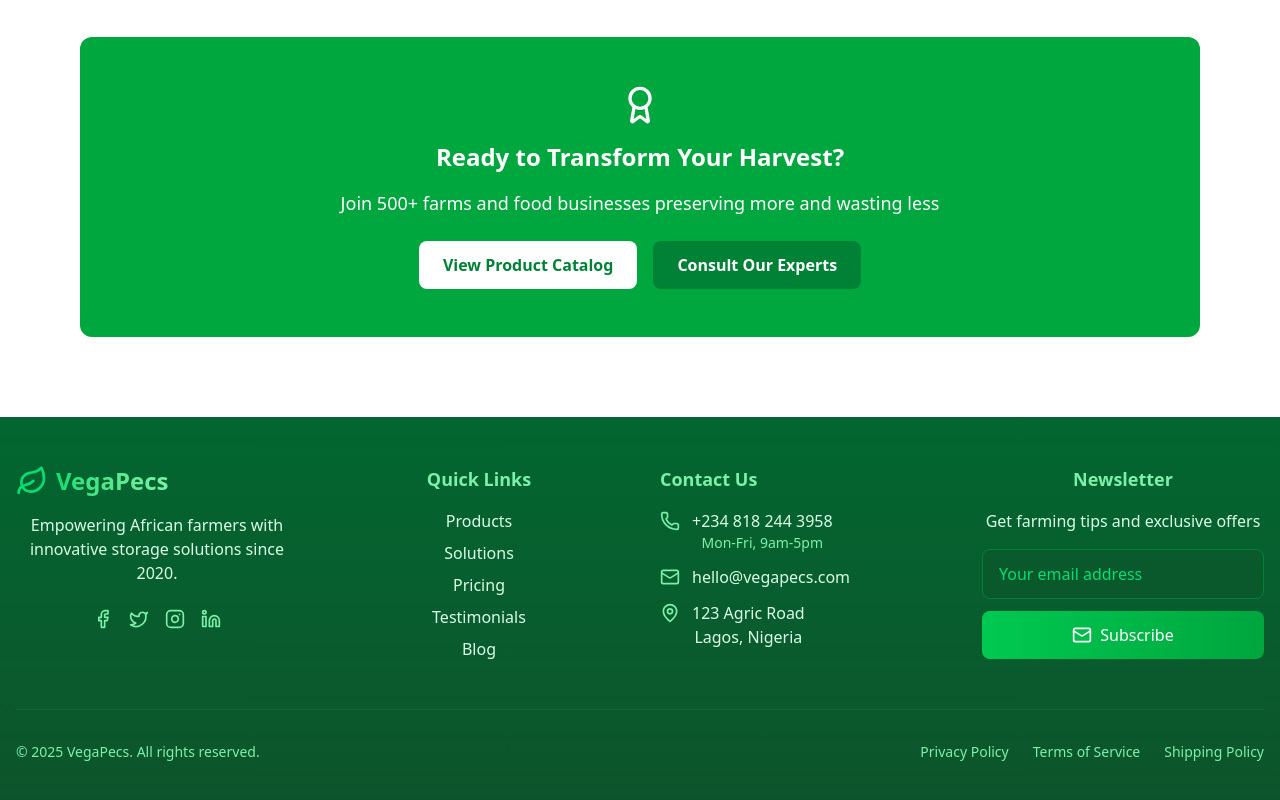
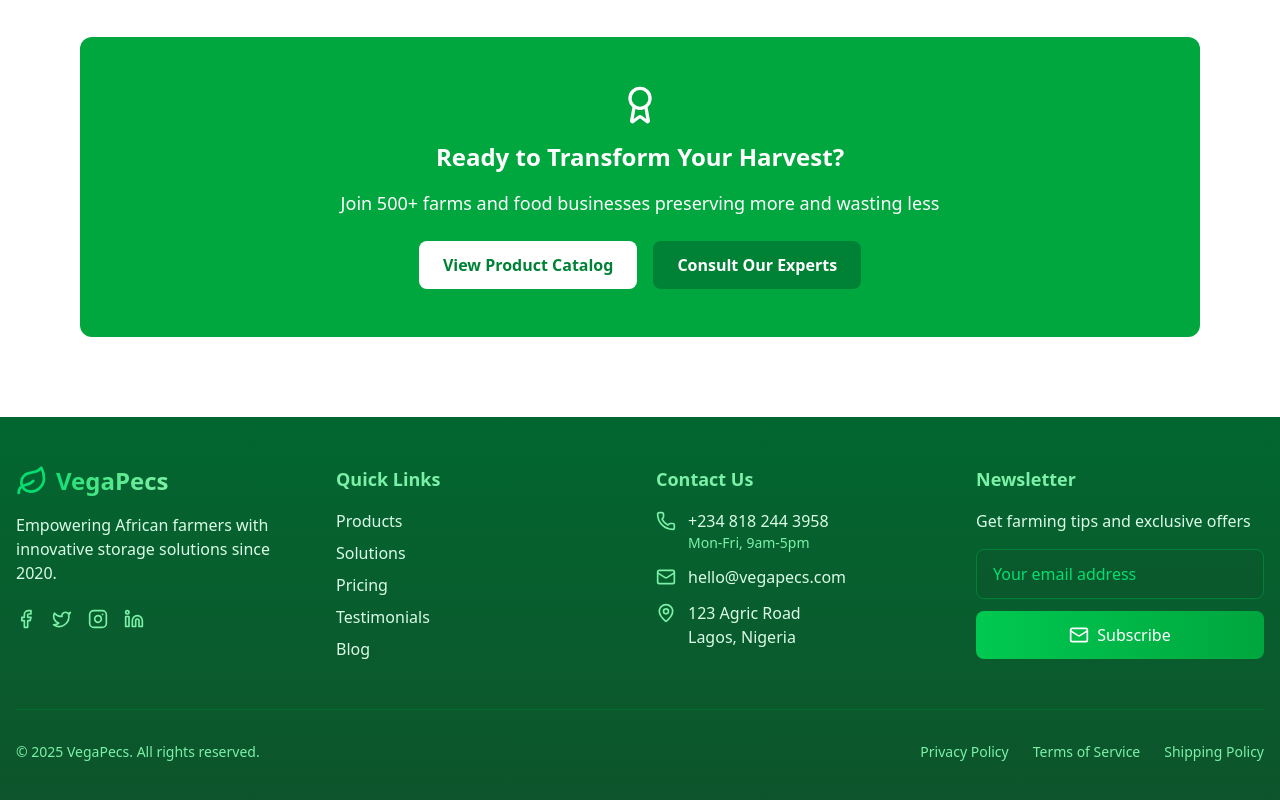
Before and after one commit to ukeje71/Vegapecs, a React (Vite) app: page / in a window 1280 px wide. Shown: the part 5742-6542 px from the top of the page. Built offline with nearby package versions, Linux system fonts and the light colour scheme.

Commit message:
Feature:Added form spree

```diff
--- a/package.json
+++ b/package.json
@@ -10,6 +10,7 @@
     "preview": "vite preview"
   },
   "dependencies": {
+    "@formspree/react": "^3.0.0",
     "@tailwindcss/vite": "^4.1.10",
     "framer-motion": "^12.18.1",
     "lucide-react": "^0.523.0",
--- a/src/components/Footer.jsx
+++ b/src/components/Footer.jsx
@@ -1,45 +1,20 @@
 import { useState } from 'react';
-import { Phone, Mail, Instagram,MapPin, Facebook,Leaf, Twitter, Linkedin, ShoppingCart } from 'lucide-react';
+import { Phone, Mail, Instagram, MapPin, Facebook, Leaf, Twitter, Linkedin } from 'lucide-react';
+import { useForm, ValidationError } from '@formspree/react';
 
 const Footer = () => {
+  const [state, handleSubmit] = useForm("xblynllq");
   const [email, setEmail] = useState('');
-  const [isSubscribed, setIsSubscribed] = useState(false);
-  const [isLoading, setIsLoading] = useState(false);
-
-  const handleSubmit = async (e) => {
-    e.preventDefault();
-    setIsLoading(true);
-
-    try {
-      // Replace with your actual email service integration
-      const response = await fetch('https://your-email-service-api.com/subscribe', {
-        method: 'POST',
-        headers: {
-          'Content-Type': 'application/json',
-        },
-        body: JSON.stringify({ email }),
-      });
-
-      if (response.ok) {
-        setIsSubscribed(true);
-        setEmail('');
-      }
-    } catch (error) {
-      console.error('Subscription failed:', error);
-    } finally {
-      setIsLoading(false);
-    }
-  };
 
   return (
     <footer className="bg-gradient-to-b from-green-800 to-green-900 text-white">
       <div className="container mx-auto px-4 py-12">
         {/* Main Content Grid */}
-        <div className="grid grid-cols-1 md:grid-cols-4 gap-10 mb-12">
+        <div className="grid grid-cols-1 sm:grid-cols-2 lg:grid-cols-4 gap-8 mb-12">
 
           {/* Company Info */}
-          <div className="space-y-4 text-center">
-            <div className="flex items-center space-x-2">
+          <div className="space-y-4 sm:text-left text-center">
+            <div className="flex items-center justify-center sm:justify-start space-x-2">
               <Leaf className="text-green-400 w-8 h-8" />
               <span className="text-2xl font-bold bg-gradient-to-r from-green-400 to-green-300 bg-clip-text text-transparent">
                 VegaPecs
@@ -48,7 +23,7 @@ const Footer = () => {
             <p className="text-green-100">
               Empowering African farmers with innovative storage solutions since 2020.
             </p>
-            <div className="flex space-x-4 pt-2 items-center justify-center ">
+            <div className="flex space-x-4 pt-2 items-center justify-center sm:justify-start">
               {[Facebook, Twitter, Instagram, Linkedin].map((Icon, index) => (
                 <a
                   key={index}
@@ -63,7 +38,7 @@ const Footer = () => {
           </div>
 
           {/* Quick Links */}
-          <div className="text-center">
+          <div className="sm:text-left text-center">
             <h3 className="text-lg font-semibold mb-4 text-green-300">Quick Links</h3>
             <ul className="space-y-2">
               {['Products', 'Solutions', 'Pricing', 'Testimonials', 'Blog'].map((item) => (
@@ -77,24 +52,24 @@ const Footer = () => {
           </div>
 
           {/* Contact Information */}
-          <div >
+          <div className="sm:text-left text-center">
             <h3 className="text-lg font-semibold mb-4 text-green-300">Contact Us</h3>
-            <ul className="space-y-3 text-center">
-              <li className="flex md:items-start text-center">
-                <Phone className="h-5 w-5 mt-0.5 mr-3 text-green-300" />
+            <ul className="space-y-3">
+              <li className="flex items-start justify-center sm:justify-start">
+                <Phone className="h-5 w-5 mt-0.5 mr-3 text-green-300 flex-shrink-0" />
                 <div>
                   <p className="text-green-100">+234 818 244 3958</p>
                   <p className="text-sm text-green-300">Mon-Fri, 9am-5pm</p>
                 </div>
               </li>
-              <li className="flex items-start">
-                <Mail className="h-5 w-5 mt-0.5 mr-3 text-green-300" />
+              <li className="flex items-start justify-center sm:justify-start">
+                <Mail className="h-5 w-5 mt-0.5 mr-3 text-green-300 flex-shrink-0" />
                 <a href="mailto:hello@vegapecs.com" className="text-green-100 hover:text-white">
                   hello@vegapecs.com
                 </a>
               </li>
-              <li className="flex items-start">
-                <MapPin className="h-5 w-5 mt-0.5 mr-3 text-green-300" />
+              <li className="flex items-start justify-center sm:justify-start">
+                <MapPin className="h-5 w-5 mt-0.5 mr-3 text-green-300 flex-shrink-0" />
                 <address className="not-italic text-green-100">
                   123 Agric Road<br />
                   Lagos, Nigeria
@@ -104,9 +79,9 @@ const Footer = () => {
           </div>
 
           {/* Newsletter Subscription */}
-          <div className="text-center">
+          <div className="sm:text-left text-center">
             <h3 className="text-lg font-semibold mb-4 text-green-300">Newsletter</h3>
-            {isSubscribed ? (
+            {state.succeeded ? (
               <div className="bg-green-700/50 p-4 rounded-lg">
                 <p className="text-green-100 font-medium">
                   Thank you for subscribing!
@@ -123,22 +98,30 @@ const Footer = () => {
                 <form onSubmit={handleSubmit} className="space-y-3">
                   <div>
                     <input
+                      id="email"
                       type="email"
+                      name="email"
                       value={email}
                       onChange={(e) => setEmail(e.target.value)}
                       placeholder="Your email address"
                       className="w-full px-4 py-3 rounded-lg bg-green-900/50 border border-green-700 focus:outline-none focus:ring-2 focus:ring-green-500 placeholder-green-400"
                       required
                     />
+                    <ValidationError
+                      prefix="Email"
+                      field="email"
+                      errors={state.errors}
+                      className="text-red-300 text-sm mt-1"
+                    />
                   </div>
                   <button
                     type="submit"
-                    disabled={isLoading}
+                    disabled={state.submitting}
                     className={`w-full py-3 bg-gradient-to-r from-green-500 to-green-600 text-white font-medium rounded-lg transition-all flex items-center justify-center ${
-                      isLoading ? 'opacity-80' : 'hover:from-green-600 hover:to-green-700 hover:shadow-md'
+                      state.submitting ? 'opacity-80' : 'hover:from-green-600 hover:to-green-700 hover:shadow-md'
                     }`}
                   >
-                    {isLoading ? (
+                    {state.submitting ? (
                       <span className="animate-pulse">Subscribing...</span>
                     ) : (
                       <>
@@ -158,11 +141,11 @@ const Footer = () => {
 
         {/* Bottom Bar */}
         <div className="flex flex-col md:flex-row justify-between items-center">
-          <p className="text-green-300 text-sm mb-4 md:mb-0">
+          <p className="text-green-300 text-sm mb-4 md:mb-0 text-center md:text-left">
             © {new Date().getFullYear()} VegaPecs. All rights reserved.
           </p>
 
-          <div className="flex space-x-6">
+          <div className="flex flex-wrap justify-center gap-x-6 gap-y-2">
             <a href="#" className="text-green-300 hover:text-white text-sm transition-colors">
               Privacy Policy
             </a>
```
Also changed, not shown: 1 other file (tests, documents, lock files or other folders).
